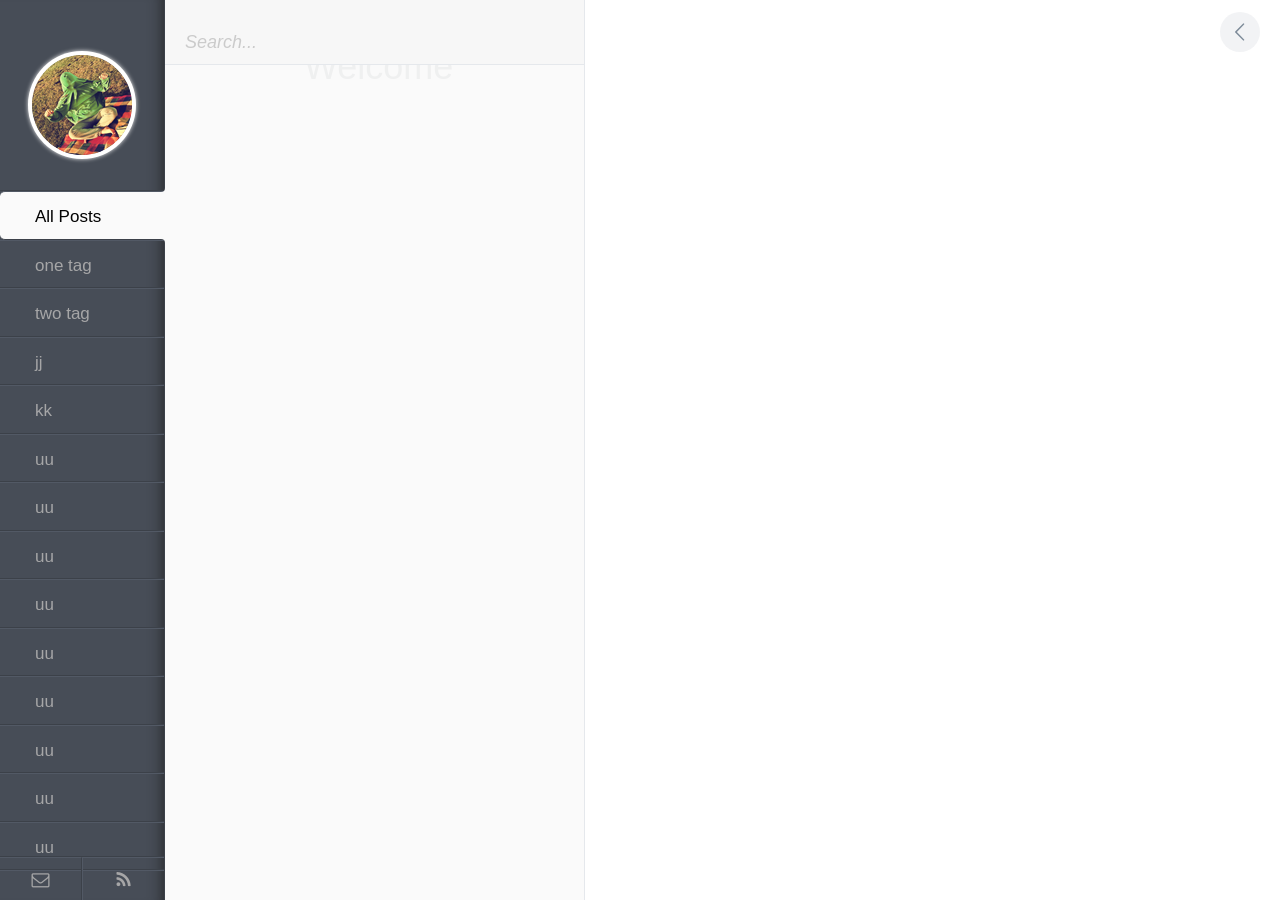
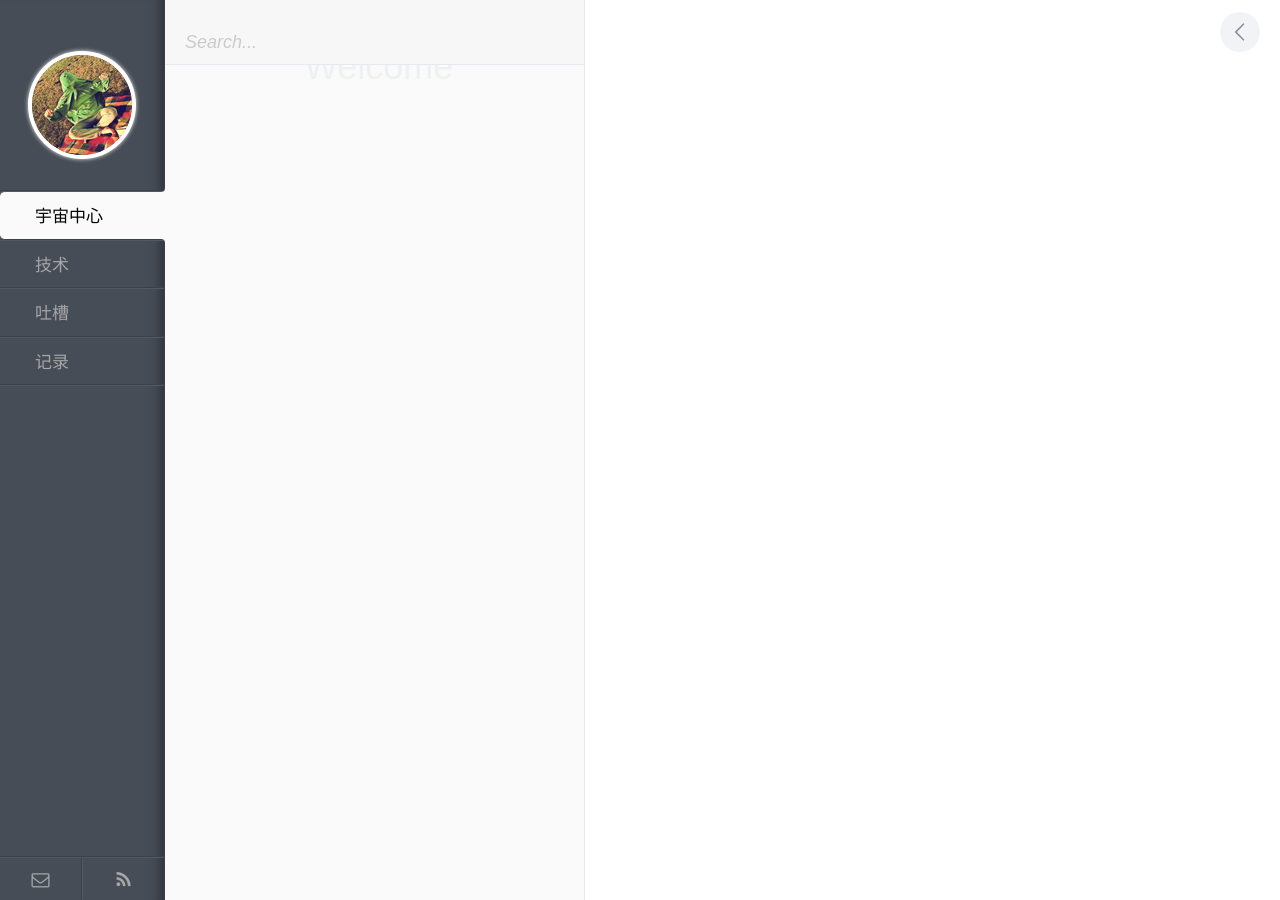
Before and after one commit to dongfangshuo/blog, a Jekyll site: the page built from index.html, in a window 1280 px wide. Built offline with Jekyll 4.4.1, drawn with Linux system fonts in a browser that asks for light colours.

Commit message:
change tag

```diff
--- a/_layouts/index.html
+++ b/_layouts/index.html
@@ -15,20 +15,10 @@
       <nav id="tags">
         <a href="index.html" id="avatar"></a>
         <ul id="tags__ul">
-          <li id="js-label1" class="tags__li tags-btn active">All Posts</li>
-          <li id="js-label2" class="tags__li tags-btn">one tag</li>
-          <li id="js-label3" class="tags__li tags-btn">two tag</li>
-          <li id="js-label4" class="tags__li tags-btn">jj</li>
-          <li id="js-label5" class="tags__li tags-btn">kk</li>
-          <li id="js-label6" class="tags__li tags-btn">uu</li>
-          <li id="js-label7" class="tags__li tags-btn">uu</li>
-          <li id="js-label8" class="tags__li tags-btn">uu</li>
-          <li id="js-label9" class="tags__li tags-btn">uu</li>
-          <li id="js-label10" class="tags__li tags-btn">uu</li>
-          <li id="js-label11" class="tags__li tags-btn">uu</li>
-          <li id="js-label12" class="tags__li tags-btn">uu</li>
-          <li id="js-label13" class="tags__li tags-btn">uu</li>
-          <li id="js-label14" class="tags__li tags-btn">uu</li>
+          <li id="js-label1" class="tags__li tags-btn active">宇宙中心</li>
+          <li id="js-label2" class="tags__li tags-btn">技术</li>
+          <li id="js-label3" class="tags__li tags-btn">吐槽</li>
+          <li id="js-label4" class="tags__li tags-btn">记录</li>
         </ul>
 
         <div id="tags__bottom">
--- a/assets/js/script.js
+++ b/assets/js/script.js
@@ -11,12 +11,10 @@ if ($(window).width() <= 1280) {
 }
 
 // Variables
-    tag1       = $('.pl__all'),
-    tag2       = $('.place_your_tag_name_here'),
-    tag3       = $('.place_your_tag_name_here'),
-    tag4       = $('.place_your_tag_name_here'),
-    tag5       = $('.place_your_tag_name_here'),
-    tag6       = $('.place_your_tag_name_here');
+    tag1       = $('.宇宙中心'),
+    tag2       = $('.技术'),
+    tag3       = $('.吐槽'),
+    tag4       = $('.记录'),
 var sidebar    = $('#sidebar'),
     container  = $('#post'),
     content    = $('#pjax'),
@@ -30,7 +28,7 @@ var clickHandler = function(k) {
     window['tag'+k].delay(50).fadeIn(350);
   }
 };
-for (var i = 1; i <= 6; i++) {
+for (var i = 1; i <= 4; i++) {
   $('#js-label' + i).on('click', clickHandler(i));
 }
 
```
